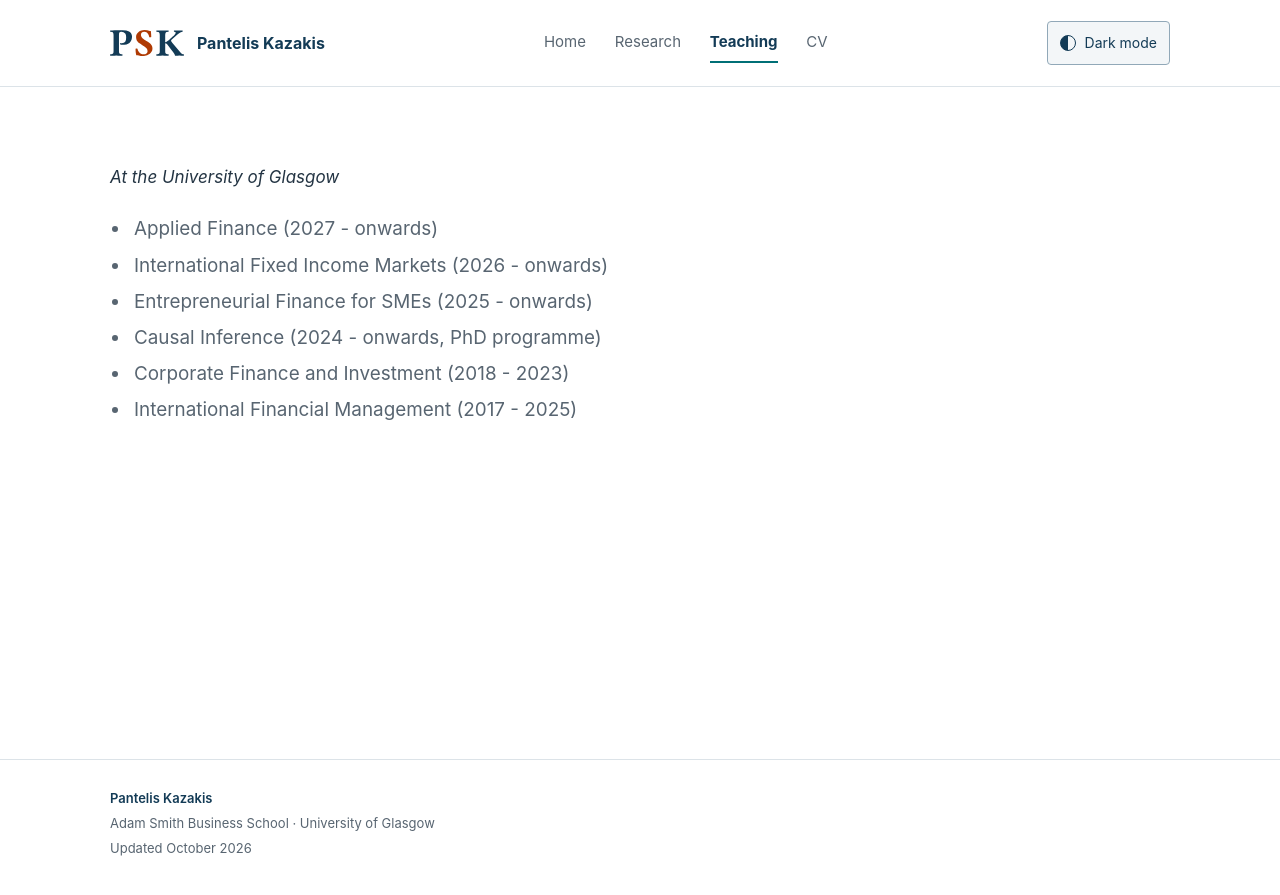
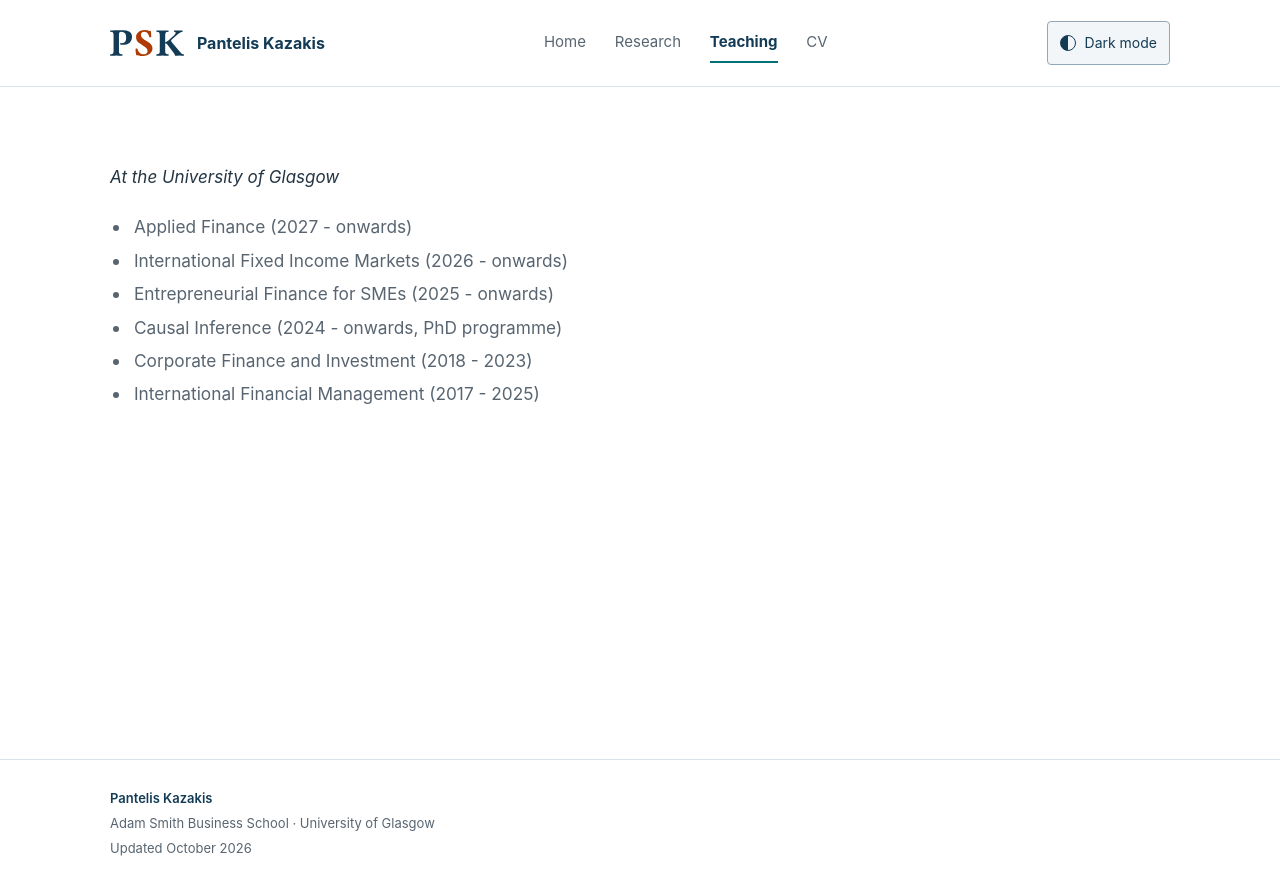
Before and after one commit to panteliskazakis/panteliskazakis.github.io, a Jekyll site: the page built from teaching.md, in a window 1280 px wide. Shown: the top 895 px of the page. Built offline with Jekyll 4.4.1, drawn with Linux system fonts in a browser that asks for light colours.

Commit message:
Add files via upload

```diff
--- a/assets/style.css
+++ b/assets/style.css
@@ -80,24 +80,28 @@ address{font-size:.875rem;color:var(--muted);font-style:normal;margin-top:1.1rem
   color:var(--accent);
 }
 
+/* University heading on teaching page */
 .page-prose .teaching-location {
-  font-size: 1.55rem;
+  font-size: 1.65rem;
   font-style: italic;
-  font-weight: 400;
+  font-weight: 600;
+  line-height: 1.45;
+  color: var(--navy);
   margin-bottom: 1.2rem;
 }
 
-/* Font for the courses I tought. It affects only the teaching webpage */
-.page-prose .teaching-list{
-  font-size:1.18rem;
-  line-height:1.75;
-  padding-left:1.3rem;
-  margin-top:1rem;
+/* Course list on teaching page */
+.page-prose .teaching-list {
+  font-size: 1.08rem;
+  line-height: 1.75;
+  padding-left: 1.3rem;
+  margin-top: 1rem;
 }
 
-.page-prose .teaching-list li{
-  margin-bottom:.2rem;
+.page-prose .teaching-list li {
+  margin-bottom: .2rem;
 }
+
 
 /* Academic profile links */
 .academic-links{
```
